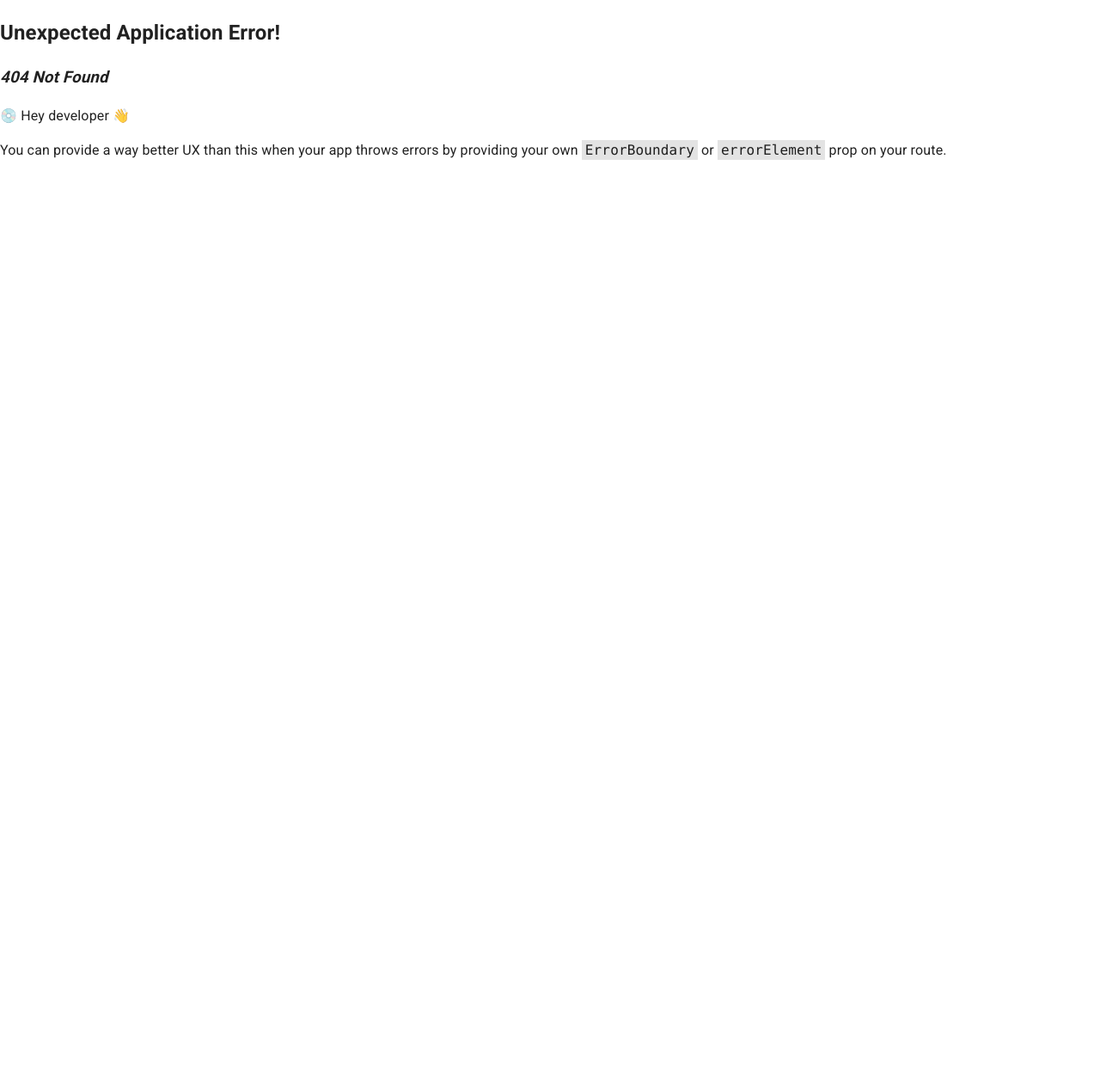
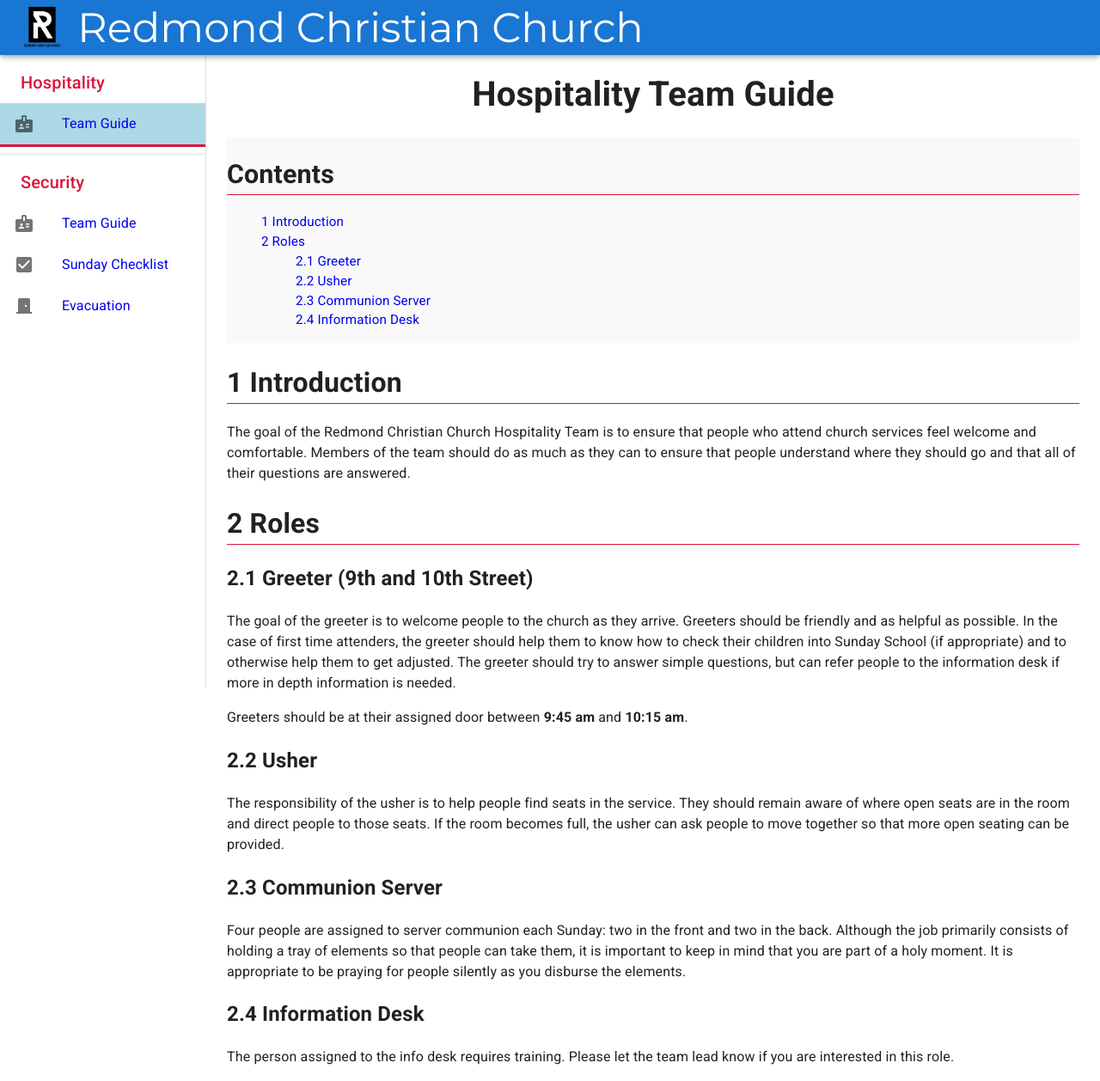
Before and after one commit to whitneyh/redmond-christian, a React (Create React App) app: page /hospitality/guide in a window 1280 px wide. Before the commit this address had no page. Shown: the whole page at 86% size. Before the commit the page ends 800 px from the top, so only its background shows below. Built offline with nearby package versions, Linux system fonts and the light colour scheme; a web font is replaced by a local one.

Commit message:
RCC-11 Created hospitality team guide (#10)

```diff
--- a/src/component/Nav.tsx
+++ b/src/component/Nav.tsx
@@ -26,6 +26,18 @@ const Nav = (props: {setMobileOpen: React.Dispatch<React.SetStateAction<boolean>
             <Typography variant='h6' sx={{ml: 3, mt: 2, color: 'crimson'}}>
                 Hospitality
             </Typography>
+            <List>
+                {[
+                    {name: 'Team Guide', icon: <Badge/>, route: '/hospitality/guide'},
+                ].map((item, index) => (
+                    <NavLink to={item.route} onClick={() => setMobileOpen(false)}>
+                        <ListItem key={index.toString()}>
+                            <ListItemIcon>{item.icon}</ListItemIcon>
+                            <ListItemText primary={item.name}/>
+                        </ListItem>
+                    </NavLink>
+                ))}
+            </List>
             <Divider/>
             <Typography variant='h6' sx={{ml: 3, mt: 2, color: 'crimson'}}>
                 Security
--- a/src/index.tsx
+++ b/src/index.tsx
@@ -20,8 +20,6 @@ import './index.css';
 import App from './routes/App';
 import reportWebVitals from './reportWebVitals';
 import {createBrowserRouter, RouterProvider} from "react-router-dom";
-import {SecurityGuide} from "./routes/SecurityGuide";
-import {SecurityChecklist} from "./routes/SecurityChecklist";
 import {Welcome} from "./routes/Welcome";
 import '@fontsource/roboto/300.css';
 import '@fontsource/roboto/400.css';
@@ -29,12 +27,16 @@ import '@fontsource/roboto/500.css';
 import '@fontsource/roboto/700.css';
 import {CssBaseline} from "@mui/material";
 import Evacuation from "./routes/Evacuation";
+import HospitalityGuide from "./routes/HospitalityGuide";
+import SecurityGuide from "./routes/SecurityGuide";
+import SecurityChecklist from "./routes/SecurityChecklist";
 
 const router = createBrowserRouter([
     {
         path: '/', element: <App/>,
         children: [
             {path: '/', element: <Welcome/>},
+            {path: '/hospitality/guide', element: <HospitalityGuide/>},
             {path: '/security/guide', element: <SecurityGuide/>},
             {path: '/security/checklist', element: <SecurityChecklist/>},
             {path: '/security/evacuation', element: <Evacuation/>},
--- a/src/routes/App.tsx
+++ b/src/routes/App.tsx
@@ -56,7 +56,7 @@ function App() {
             </AppBar>
             <NavDrawer drawer={<Nav setMobileOpen={setMobileOpen}/>} isMobile={false} mobileOpen={undefined}/>
             <NavDrawer drawer={<Nav setMobileOpen={setMobileOpen}/>} isMobile={true} mobileOpen={mobileOpen}/>
-            <Box sx={{mt: 10, ml: 3, mr: 3}}>
+            <Box sx={{mt: 10, ml: 3, mr: 3, width: '100%'}}>
                 <Outlet/>
             </Box>
         </Box>
--- a/src/routes/Hospitality.tsx
+++ b/src/routes/HospitalityGuide.css
@@ -14,8 +14,24 @@
  * limitations under the License.
  */
 
-export const Hospitality = () => {
-    return (
-        <span>Hospitality!</span>
-    )
+.header {
+    font-size: 40px;
+    font-weight: bold;
+    text-align: center;
+    margin-bottom: 20px;
 }
+
+h1 {
+    border-bottom: crimson 1px solid;
+}
+
+#toc_container {
+    background: #f9f9f9 none repeat scroll 0 0;
+    display: table;
+    font-size: 95%;
+    width: 100%;
+}
+
+#toc_container li, #toc_container ul, #toc_container ul li{
+    list-style: outside none none !important;
+}
--- /dev/null
+++ b/src/routes/HospitalityGuide.tsx
@@ -0,0 +1,66 @@
+import './HospitalityGuide.css'
+
+const HospitalityGuide = () => {
+    return (
+        <>
+            <div className="header">Hospitality Team Guide</div>
+
+            <div id="toc_container">
+                <h1>Contents</h1>
+                <ul className="toc_list">
+                    <li><a href="#introduction">1 Introduction</a></li>
+                    <li><a href="#roles">2 Roles</a></li>
+                    <ul>
+                        <li><a href="#greeter">2.1 Greeter</a></li>
+                        <li><a href="#usher">2.2 Usher</a></li>
+                        <li><a href="#communion">2.3 Communion Server</a></li>
+                        <li><a href="#info-desk">2.4 Information Desk</a></li>
+                    </ul>
+                </ul>
+            </div>
+
+            <div className="introduction">
+                <h1 id="introduction">1 Introduction</h1>
+                <p>
+                    The goal of the Redmond Christian Church Hospitality Team is to ensure that people who attend
+                    church services feel welcome and comfortable. Members of the team should do as much as they can
+                    to ensure that people understand where they should go and that all of their questions are answered.
+                </p>
+            </div>
+            <div className="roles">
+                <h1 id="roles">2 Roles</h1>
+                <h2 id="greeter">2.1 Greeter (9th and 10th Street)</h2>
+                <p>
+                    The goal of the greeter is to welcome people to the church as they arrive. Greeters should be
+                    friendly and as helpful as possible. In the case of first time attenders, the greeter should help
+                    them to know how to check their children into Sunday School (if appropriate) and to otherwise
+                    help them to get adjusted. The greeter should try to answer simple questions, but can refer people
+                    to the information desk if more in depth information is needed.
+                </p>
+                <p>
+                    Greeters should be at their assigned door between <strong>9:45 am</strong> and <strong>10:15 am</strong>.
+                </p>
+                <h2 id="usher">2.2 Usher</h2>
+                <p>
+                    The responsibility of the usher is to help people find seats in the service. They should remain
+                    aware of where open seats are in the room and direct people to those seats. If the room becomes
+                    full, the usher can ask people to move together so that more open seating can be provided.
+                </p>
+                <h2 id="communion">2.3 Communion Server</h2>
+                <p>
+                    Four people are assigned to server communion each Sunday: two in the front and two in the back.
+                    Although the job primarily consists of holding a tray of elements so that people can take them,
+                    it is important to keep in mind that you are part of a holy moment. It is appropriate to be praying
+                    for people silently as you disburse the elements.
+                </p>
+                <h2 id="info-desk">2.4 Information Desk</h2>
+                <p>
+                    The person assigned to the info desk requires training. Please let the team lead know if you are
+                    interested in this role.
+                </p>
+            </div>
+        </>
+    )
+}
+
+export default HospitalityGuide
--- a/src/routes/SecurityChecklist.tsx
+++ b/src/routes/SecurityChecklist.tsx
@@ -16,7 +16,7 @@
 
 import './SecurityChecklist.css';
 
-export const SecurityChecklist = () => {
+const SecurityChecklist = () => {
     return (
         <>
             <div className="header">Security Sunday Checklist</div>
@@ -72,3 +72,5 @@ export const SecurityChecklist = () => {
         </>
     )
 }
+
+export default SecurityChecklist
--- a/src/routes/SecurityGuide.tsx
+++ b/src/routes/SecurityGuide.tsx
@@ -16,7 +16,7 @@
 
 import './SecurityGuide.css';
 
-export const SecurityGuide = () => {
+const SecurityGuide = () => {
     return (
         <>
             <div className="header">Security Team Guide</div>
@@ -276,3 +276,5 @@ export const SecurityGuide = () => {
         </>
     )
 }
+
+export default SecurityGuide
```
